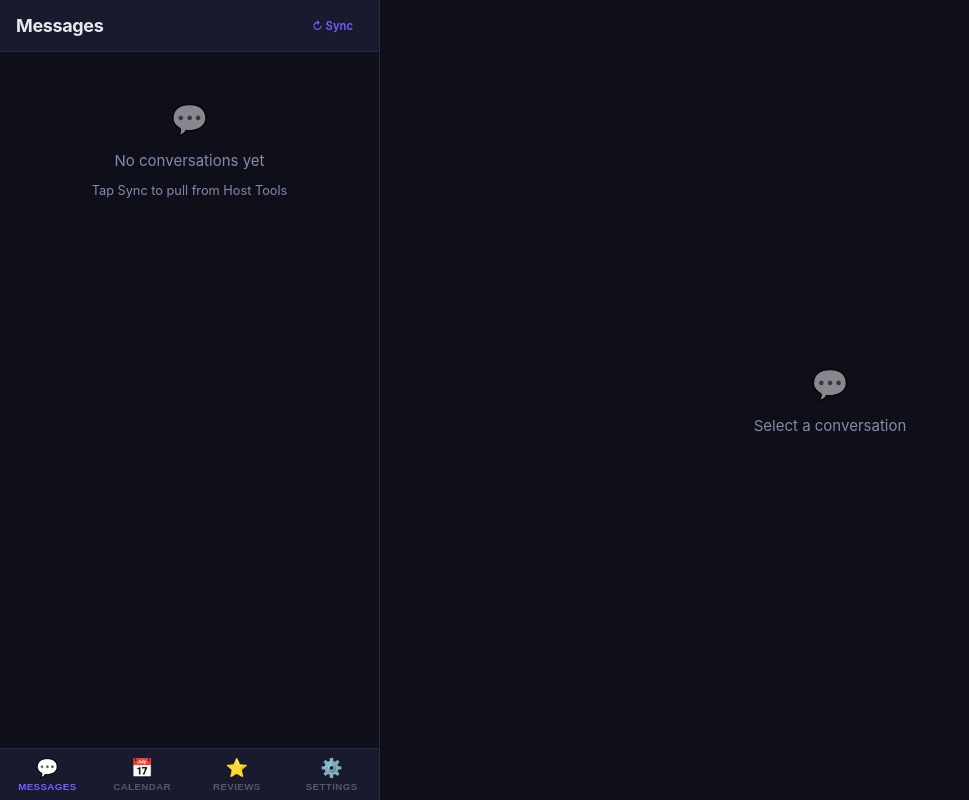
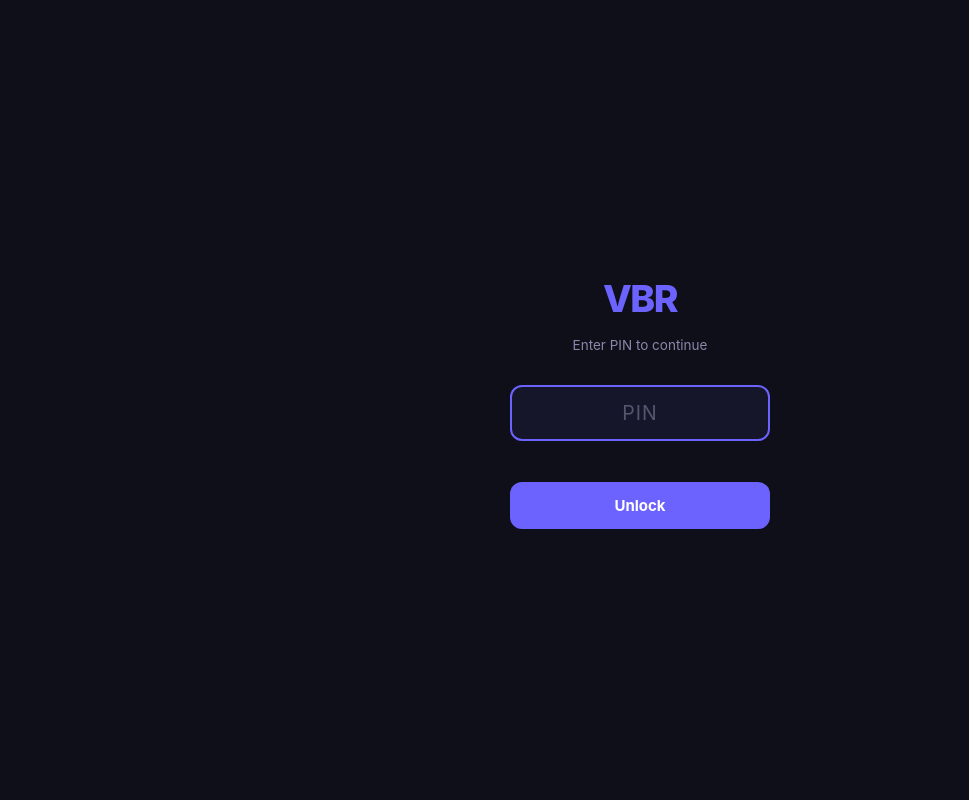
Before and after one commit to daminpark/vbr-platform, a FastAPI app: page / in a window 1280 px wide. Shown: the whole page, without its empty margins (0-969 px from the left). Run offline with FastAPI, Linux system fonts and the light colour scheme; data that the repository does not hold is empty.

Commit message:
Add PIN-based authentication with signed session cookies
- HMAC-signed cookies (30-day expiry) using SECRET_KEY
- Auth middleware protects all /api/ routes except health, webhooks, auth
- Owner/cleaner PIN roles from .env (OWNER_PIN, CLEANER_PIN)
- Login screen with numeric PIN input
- Auto-redirect to login on 401, session check on page load
- Cache bust v0.3.0

Co-Authored-By: Claude Opus 4.6 <noreply@anthropic.com>

```diff
--- a/backend/app/api/routes.py
+++ b/backend/app/api/routes.py
@@ -5,7 +5,7 @@ import logging
 from datetime import datetime, date, timedelta
 from typing import Optional
 
-from fastapi import APIRouter, HTTPException, Query
+from fastapi import APIRouter, HTTPException, Query, Response, Request
 from pydantic import BaseModel
 from sqlalchemy import select, func, and_
 from sqlalchemy.orm import selectinload
@@ -28,6 +28,60 @@ def set_services(hosttools, ntfy, ai_drafter=None):
     _hosttools = hosttools
     _ntfy = ntfy
     _ai_drafter = ai_drafter
+
+
+# ---------------------------------------------------------------------------
+# Auth
+# ---------------------------------------------------------------------------
+
+class LoginRequest(BaseModel):
+    pin: str
+
+
+@router.post("/auth/login")
+async def login(req: LoginRequest, response: Response):
+    """Authenticate with PIN and set session cookie."""
+    from app.core.auth import create_session_cookie, COOKIE_NAME, COOKIE_MAX_AGE
+    from app.core.config import settings
+
+    if req.pin == settings.owner_pin:
+        role = "owner"
+    elif req.pin == settings.cleaner_pin:
+        role = "cleaner"
+    else:
+        raise HTTPException(status_code=401, detail="Invalid PIN")
+
+    cookie_value = create_session_cookie(role)
+    response.set_cookie(
+        COOKIE_NAME,
+        cookie_value,
+        max_age=COOKIE_MAX_AGE,
+        httponly=True,
+        samesite="lax",
+        secure=True,
+    )
+    return {"role": role}
+
+
+@router.get("/auth/check")
+async def auth_check(request: Request):
+    """Check if current session is valid."""
+    from app.core.auth import verify_session_cookie, COOKIE_NAME
+
+    cookie = request.cookies.get(COOKIE_NAME)
+    if not cookie:
+        return {"authenticated": False}
+    role = verify_session_cookie(cookie)
+    return {"authenticated": bool(role), "role": role}
+
+
+@router.post("/auth/logout")
+async def logout(response: Response):
+    """Clear session cookie."""
+    from app.core.auth import COOKIE_NAME
+
+    response.delete_cookie(COOKIE_NAME)
+    return {"ok": True}
 
 
 # ---------------------------------------------------------------------------
--- /dev/null
+++ b/backend/app/core/auth.py
@@ -0,0 +1,85 @@
+"""PIN-based authentication with signed cookies."""
+
+import hashlib
+import hmac
+import time
+
+from fastapi import Request, Response
+from starlette.middleware.base import BaseHTTPMiddleware
+from starlette.responses import JSONResponse
+
+from app.core.config import settings
+
+COOKIE_NAME = "vbr_session"
+COOKIE_MAX_AGE = 30 * 24 * 3600  # 30 days
+
+# Paths that don't require authentication
+PUBLIC_PATHS = {"/api/health", "/api/auth/login", "/api/auth/check"}
+PUBLIC_PREFIXES = ("/api/webhooks/",)
+
+
+def _sign(value: str) -> str:
+    """Create HMAC signature for a cookie value."""
+    return hmac.new(
+        settings.secret_key.encode(), value.encode(), hashlib.sha256
+    ).hexdigest()[:16]
+
+
+def create_session_cookie(role: str) -> str:
+    """Create a signed session value: role:timestamp:signature."""
+    ts = str(int(time.time()))
+    payload = f"{role}:{ts}"
+    sig = _sign(payload)
+    return f"{payload}:{sig}"
+
+
+def verify_session_cookie(cookie: str) -> str | None:
+    """Verify a signed session cookie. Returns role or None."""
+    parts = cookie.split(":")
+    if len(parts) != 3:
+        return None
+    role, ts, sig = parts
+    if role not in ("owner", "cleaner"):
+        return None
+    expected = _sign(f"{role}:{ts}")
+    if not hmac.compare_digest(sig, expected):
+        return None
+    # Check expiry
+    try:
+        created = int(ts)
+    except ValueError:
+        return None
+    if time.time() - created > COOKIE_MAX_AGE:
+        return None
+    return role
+
+
+class AuthMiddleware(BaseHTTPMiddleware):
+    """Require valid session cookie for protected API routes."""
+
+    async def dispatch(self, request: Request, call_next):
+        path = request.url.path
+
+        # Static files and frontend — no auth needed
+        if not path.startswith("/api/"):
+            return await call_next(request)
+
+        # Public API paths
+        if path in PUBLIC_PATHS:
+            return await call_next(request)
+        for prefix in PUBLIC_PREFIXES:
+            if path.startswith(prefix):
+                return await call_next(request)
+
+        # Check session cookie
+        cookie = request.cookies.get(COOKIE_NAME)
+        if not cookie:
+            return JSONResponse({"detail": "Not authenticated"}, status_code=401)
+
+        role = verify_session_cookie(cookie)
+        if not role:
+            return JSONResponse({"detail": "Session expired"}, status_code=401)
+
+        # Attach role to request state
+        request.state.role = role
+        return await call_next(request)
--- a/backend/app/main.py
+++ b/backend/app/main.py
@@ -10,6 +10,7 @@ from fastapi.responses import FileResponse, HTMLResponse
 from fastapi.staticfiles import StaticFiles
 
 from app.api.routes import router as api_router, set_services
+from app.core.auth import AuthMiddleware
 from app.core.config import settings
 from app.db.database import init_db
 from app.services.ai_drafter import AIDrafter
@@ -91,6 +92,9 @@ app = FastAPI(
     lifespan=lifespan,
 )
 
+# Auth middleware (must be added before CORS so it runs after CORS in the chain)
+app.add_middleware(AuthMiddleware)
+
 # CORS
 app.add_middleware(
     CORSMiddleware,
@@ -111,7 +115,7 @@ if STATIC_DIR.exists():
 # Dashboard
 @app.get("/", response_class=HTMLResponse)
 async def dashboard():
-    """Serve the owner app."""
+    """Serve the owner app (auth check happens in JS)."""
     index_path = TEMPLATES_DIR / "index.html"
     if index_path.exists():
         return FileResponse(index_path)
--- a/frontend/static/css/app.css
+++ b/frontend/static/css/app.css
@@ -609,3 +609,77 @@ body {
         font-size: 0.72rem;
     }
 }
+
+/* ---- Login Screen ---- */
+
+.login-wrap {
+    display: flex;
+    flex-direction: column;
+    align-items: center;
+    justify-content: center;
+    flex: 1;
+    padding: 2rem;
+}
+
+.login-title {
+    font-size: 2.5rem;
+    font-weight: 800;
+    letter-spacing: -0.04em;
+    color: var(--accent);
+    margin-bottom: 8px;
+}
+
+.login-subtitle {
+    font-size: 0.9rem;
+    color: var(--text-secondary);
+    margin-bottom: 2rem;
+}
+
+.login-form {
+    display: flex;
+    flex-direction: column;
+    align-items: center;
+    gap: 12px;
+    width: 100%;
+    max-width: 260px;
+}
+
+.login-input {
+    width: 100%;
+    background: var(--bg-input);
+    border: 2px solid var(--border);
+    border-radius: var(--radius);
+    color: var(--text);
+    padding: 14px 16px;
+    font-size: 1.3rem;
+    font-family: var(--font);
+    text-align: center;
+    letter-spacing: 0.3em;
+    outline: none;
+    transition: border-color 0.2s;
+}
+
+.login-input:focus {
+    border-color: var(--accent);
+}
+
+.login-input::placeholder {
+    letter-spacing: 0.05em;
+    color: var(--text-muted);
+}
+
+.login-btn {
+    width: 100%;
+    padding: 14px;
+    background: var(--accent);
+    color: #fff;
+    font-size: 1rem;
+    font-weight: 700;
+    border-radius: var(--radius);
+}
+
+.login-error {
+    color: var(--red);
+    font-size: 0.85rem;
+    min-height: 1.3em;
+}
--- a/frontend/static/js/app.js
+++ b/frontend/static/js/app.js
@@ -3,7 +3,9 @@
 const API_BASE = '/api';
 
 const state = {
-    view: 'conversations',  // conversations | thread
+    authenticated: false,
+    role: null,
+    view: 'conversations',  // login | conversations | thread
     conversations: [],
     currentReservationId: null,
     currentThread: null,
@@ -23,6 +25,13 @@ async function api(path, opts = {}) {
         headers: { 'Content-Type': 'application/json', ...opts.headers },
         ...opts,
     });
+    if (resp.status === 401) {
+        state.authenticated = false;
+        state.role = null;
+        state.view = 'login';
+        render();
+        throw new Error('Not authenticated');
+    }
     if (!resp.ok) {
         const text = await resp.text();
         throw new Error(`${resp.status}: ${text}`);
@@ -82,10 +91,88 @@ function render() {
     const app = document.getElementById('app');
     app.textContent = '';
 
+    if (!state.authenticated) {
+        renderLogin();
+        return;
+    }
+
     if (isDesktop()) {
         renderDesktopLayout();
     } else {
         renderMobileLayout();
+    }
+}
+
+// ---------------------------------------------------------------------------
+// Render: Login
+// ---------------------------------------------------------------------------
+
+function renderLogin() {
+    const app = document.getElementById('app');
+    app.style.flexDirection = 'column';
+    app.style.height = '100dvh';
+
+    const wrap = el('div', 'login-wrap');
+
+    const title = el('h1', 'login-title', 'VBR');
+    wrap.appendChild(title);
+
+    const subtitle = el('div', 'login-subtitle', 'Enter PIN to continue');
+    wrap.appendChild(subtitle);
+
+    const form = el('div', 'login-form');
+
+    const input = document.createElement('input');
+    input.type = 'password';
+    input.inputMode = 'numeric';
+    input.pattern = '[0-9]*';
+    input.className = 'login-input';
+    input.placeholder = 'PIN';
+    input.maxLength = 10;
+    input.autocomplete = 'off';
+    form.appendChild(input);
+
+    const error = el('div', 'login-error');
+    form.appendChild(error);
+
+    const btn = el('button', 'btn login-btn', 'Unlock');
+    btn.addEventListener('click', () => doLogin(input, error));
+    form.appendChild(btn);
+
+    input.addEventListener('keydown', (e) => {
+        if (e.key === 'Enter') doLogin(input, error);
+    });
+
+    wrap.appendChild(form);
+    app.appendChild(wrap);
+
+    requestAnimationFrame(() => input.focus());
+}
+
+async function doLogin(input, errorEl) {
+    const pin = input.value.trim();
+    if (!pin) return;
+
+    errorEl.textContent = '';
+    try {
+        const resp = await fetch(API_BASE + '/auth/login', {
+            method: 'POST',
+            headers: { 'Content-Type': 'application/json' },
+            body: JSON.stringify({ pin }),
+        });
+        if (!resp.ok) {
+            errorEl.textContent = 'Invalid PIN';
+            input.value = '';
+            input.focus();
+            return;
+        }
+        const data = await resp.json();
+        state.authenticated = true;
+        state.role = data.role;
+        state.view = 'conversations';
+        loadConversations();
+    } catch (e) {
+        errorEl.textContent = 'Connection error';
     }
 }
 
@@ -687,6 +774,20 @@ window.addEventListener('resize', () => {
 // Boot
 // ---------------------------------------------------------------------------
 
-document.addEventListener('DOMContentLoaded', () => {
-    loadConversations();
+document.addEventListener('DOMContentLoaded', async () => {
+    // Check existing session
+    try {
+        const resp = await fetch(API_BASE + '/auth/check');
+        const data = await resp.json();
+        if (data.authenticated) {
+            state.authenticated = true;
+            state.role = data.role;
+            loadConversations();
+            return;
+        }
+    } catch (e) {
+        // Server unreachable — show login
+    }
+    state.authenticated = false;
+    render();
 });
--- a/frontend/templates/index.html
+++ b/frontend/templates/index.html
@@ -7,11 +7,11 @@
     <meta name="apple-mobile-web-app-status-bar-style" content="black-translucent">
     <meta name="theme-color" content="#1a1a2e">
     <title>VBR</title>
-    <link rel="stylesheet" href="/static/css/app.css?v=0.2.0">
+    <link rel="stylesheet" href="/static/css/app.css?v=0.3.0">
     <link rel="manifest" href="/static/manifest.json">
 </head>
 <body>
     <div id="app"></div>
-    <script src="/static/js/app.js?v=0.2.0"></script>
+    <script src="/static/js/app.js?v=0.3.0"></script>
 </body>
 </html>
```
